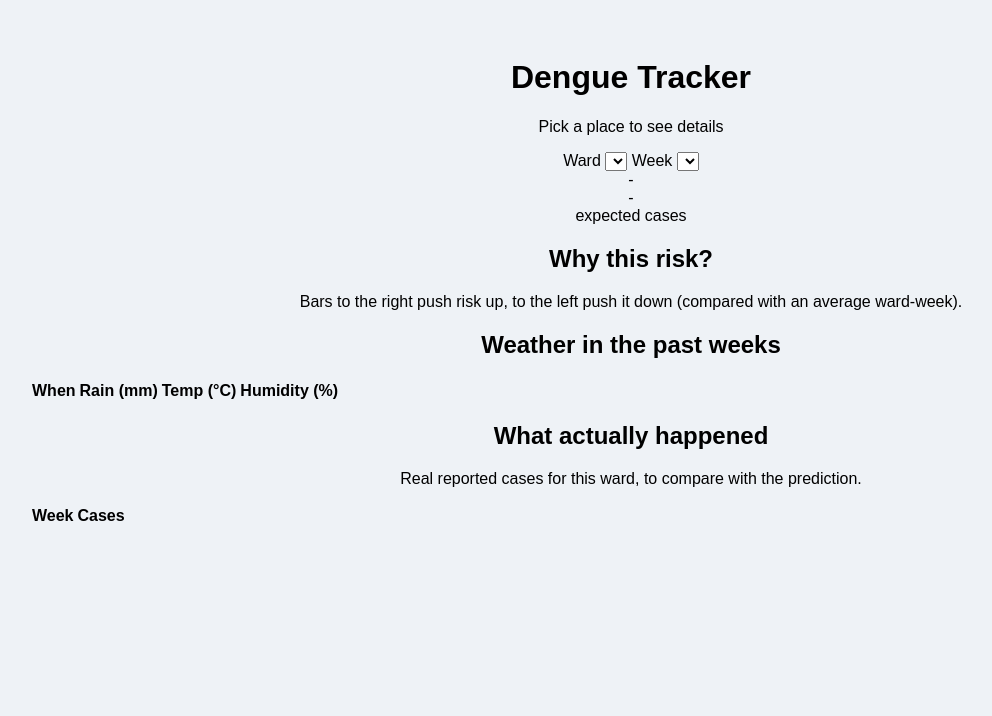
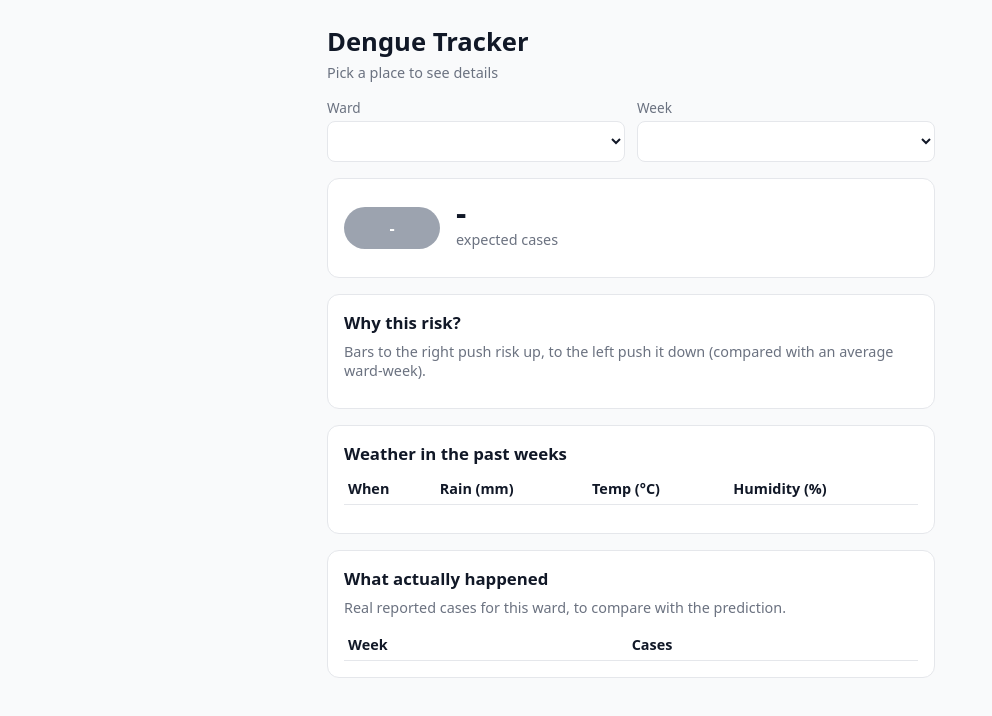
Before and after one commit to wang65-sys/Hackathon-project, a website: page index.html in a window 1280 px wide. Shown: the whole page, without its empty margins (9-1001 px from the left). Drawn offline with Linux system fonts and the light colour scheme.

Commit message:
Add files via upload

```diff
--- a/style.css
+++ b/style.css
@@ -1,61 +1,148 @@
+:root {
+     --accent:#2563eb;
+     --border:#e5e7eb;
+      --muted:#6b7280;
+     }
+* {
+    box-sizing:
+    border-box;
+ }
 body {
-    font-family: Arial;
-    background-color: #eef2f6;
-    text-align: center;
-    padding: 30px;
+     margin:0;
+      font-family:system-ui,-apple-system,Segoe UI,Roboto,sans-serif;
+       color:#111827;
+       background:#f9fafb;
     }
-
-.logo {
-    background-color: blue;
-    color: white;
-    width: 40px;
-    height: 40px;
-    border-radius: 50%;
-    margin: auto;
-    display: grid;
-    place-items: center;
+main {
+     max-width:640px;
+      margin:0 auto;
+       padding:24px 16px 48px;
     }
-
-.login {
-    background-color:white;
-    width: 300px;
-    margin: 20px auto;
-    padding: 25px;
-    border-radius: 10px;
+h1 {
+    margin:0 0 4px;
+     font-size:1.6rem;
      }
-
-input {
-    width: 90%;
-    padding: 10px;
-    margin: 8px;
+h2 {
+    margin:0 0 8px;
+     font-size:1.05rem;
     }
-
-button {
-    width: 95%;
-    padding: 10px;
-    margin: 5px;
-    background-color: blue;
-    color: white;
-    border: none;
-    border-radius: 5px;
-    cursor: pointer;
+.sub,.muted {
+     color:var(--muted);
+     font-size:.9rem; margin:0 0 12px;
      }
-
-.message {
-    margin: 15px 0;
-    padding: 10px;
-    border-radius: 5px;
-    font-size: 14px;
+.controls {
+     display:grid;
+      grid-template-columns:1fr 1fr;
+       gap:12px; margin:16px 0;
      }
-
-.message.success {
-    background-color: #d4edda;
-    color: #155724;
-    border: 1px solid #c3e6cb;
+label {
+    display:flex;
+    flex-direction:column;
+    gap:4px;
+     font-size:.85rem;
+      color:var(--muted);
      }
-
-.message.error {
-    background-color: #f8d7da;
-    color: #721c24;
-    border: 1px solid #f5c6cb;
+select {
+     padding:10px;
+      font-size:1rem;
+       border:1px solid var(--border);
+        border-radius:8px;
+        background:#fff;
+         color:#111827;
         }
+select:focus-visible {
+     outline:2px solid var(--accent);
+     }
+.card {
+    background:#fff;
+    border:1px solid var(--border);
+     border-radius:12px;
+     padding:16px;
+     margin-bottom:16px;
+    }
+.top {
+     display:flex;
+      align-items:center;
+      gap:16px;
+     }
+.badge {
+     padding:10px 18px;
+      border-radius:999px;
+      font-weight:700;
+       color:#fff;
+        background:#9ca3af;
+         min-width:96px;
+          text-align:center;
+        }
+.badge.Low {
+     background:#16a34a;
+     }
+     .badge.Medium
+     {
+         background:#ca8a04;
+        }
+.badge.High
+ {
+    background:#ea580c;
+ }
+ .badge.Critical
+  {
+     background:#dc2626;
+     }
+.big {
+     font-size:2rem;
+      font-weight:700;
+      line-height:1.1;
+     }
+.row {
+     display:grid;
+      grid-template-columns:150px 1fr 56px;
+       align-items:center;
+        gap:8px; margin:6px 0;
+         font-size:.85rem;
+         }
+.track {
+    position:relative;
+     height:14px;
+     background:#f3f4f6;
+      border-radius:4px;
+     }
+.track::after {
+     content:"";
+      position:absolute;
+       left:50%;
+       top:0; bottom:0; width:1px;
+       background:#9ca3af;
+     }
+.bar {
+     position:absolute;
+      top:0; bottom:0;
+      border-radius:4px;
+    }
+.bar.up {
+     background:#ea580c;
+     left:50%;
+     }
+     .bar.down {
+        background:#2563eb;
+         right:50%;
+         }
+.num {
+    text-align:right;
+    color:var(--muted);
+ }
+table {
+    width:100%;
+    border-collapse:collapse;
+     font-size:.9rem;
+     }
+th,td {
+     text-align:left;
+      padding:6px 4px;
+      border-bottom:1px solid var(--border);
+     }
+footer {
+     text-align:center;
+      margin-top:8px;
+     }
+@media (max-width:480px) { .row { grid-template-columns:110px 1fr 48px; } .controls { grid-template-columns:1fr; } }
```
Lines whose indentation alone changed are shown as unchanged.
